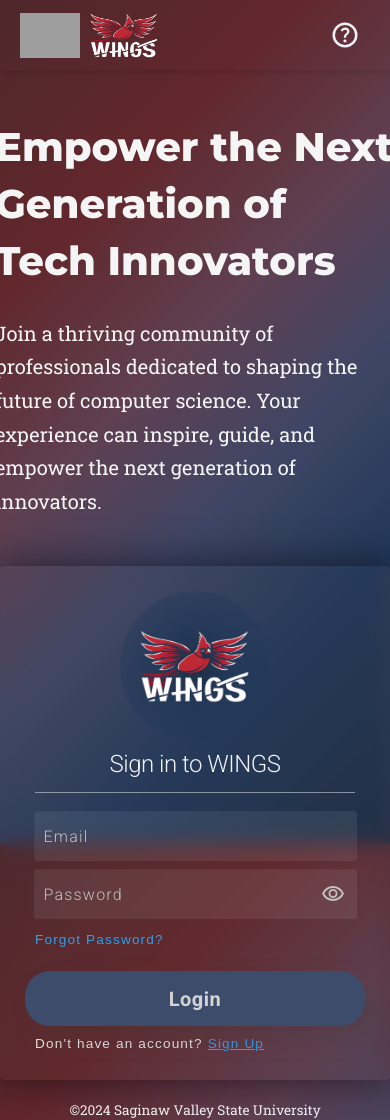
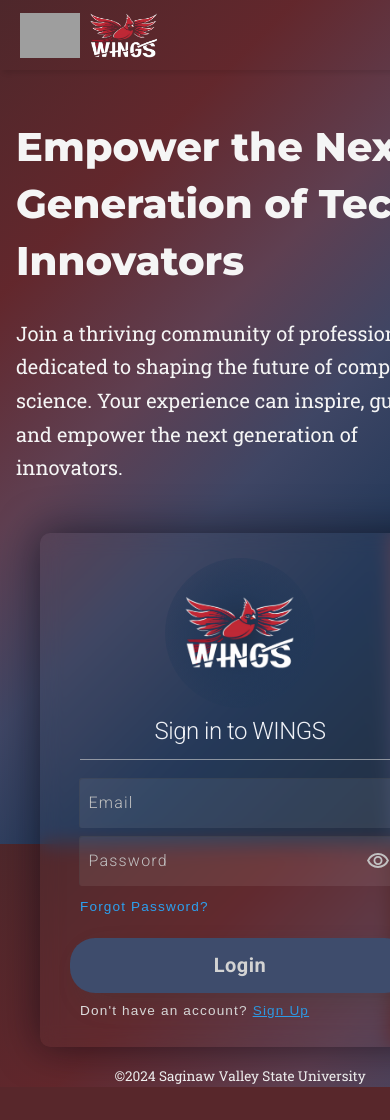
Before and after one commit to adamuremek/mentorship-program, a Django app: page / in a window 390 px wide; the page is wider, and only the part inside the window is pictured. After the commit the page ends 1087 px from the top of that part, so only its background shows below. Run offline with Django 5.2, Linux system fonts and the light colour scheme; grey boxes are pictures that could not be loaded.

Commit message:
Password placeholder fix and landing page responsiveness fix
- Fixed sign up password placeholder to have a better example.
- Fixed landing screen responsiveness at smaller screen sizes.

```diff
--- a/mentorship_program_project/mentorship_program_app/static/css/landing_page.css
+++ b/mentorship_program_project/mentorship_program_app/static/css/landing_page.css
@@ -117,6 +117,15 @@ a:not([class]) {
         scroll-behavior: auto !important;
     }
 } */
+
+/* Fixes scaling-issue at smaller screens */
+@media (max-width: 480px) {
+
+    body,
+    main {
+        min-width: 480px;
+    }
+}
 
 @media screen and (max-width: 768px) {
     .hero-container {
--- a/mentorship_program_project/mentorship_program_app/templates/sign-in card/shared/account_creation_email_password.html
+++ b/mentorship_program_project/mentorship_program_app/templates/sign-in card/shared/account_creation_email_password.html
@@ -16,7 +16,7 @@
     <div class="sign-in-card-element">
         <p class="sign-in-card-text-normal">Password:</p>
         <div class="password-holder">
-            <input type="password" name="password" id="password" placeholder="e.g. John Doe">
+            <input type="password" name="password" id="password" placeholder="e.g. Abc!23xyz789#">
             <i id="toggle-password"><img id="testertest" src="{% static 'images/icons/eye-open - Copy.png' %}"></i>
             <p id="frm-password-warning-message" class="error-message"></p>
         </div>
```
